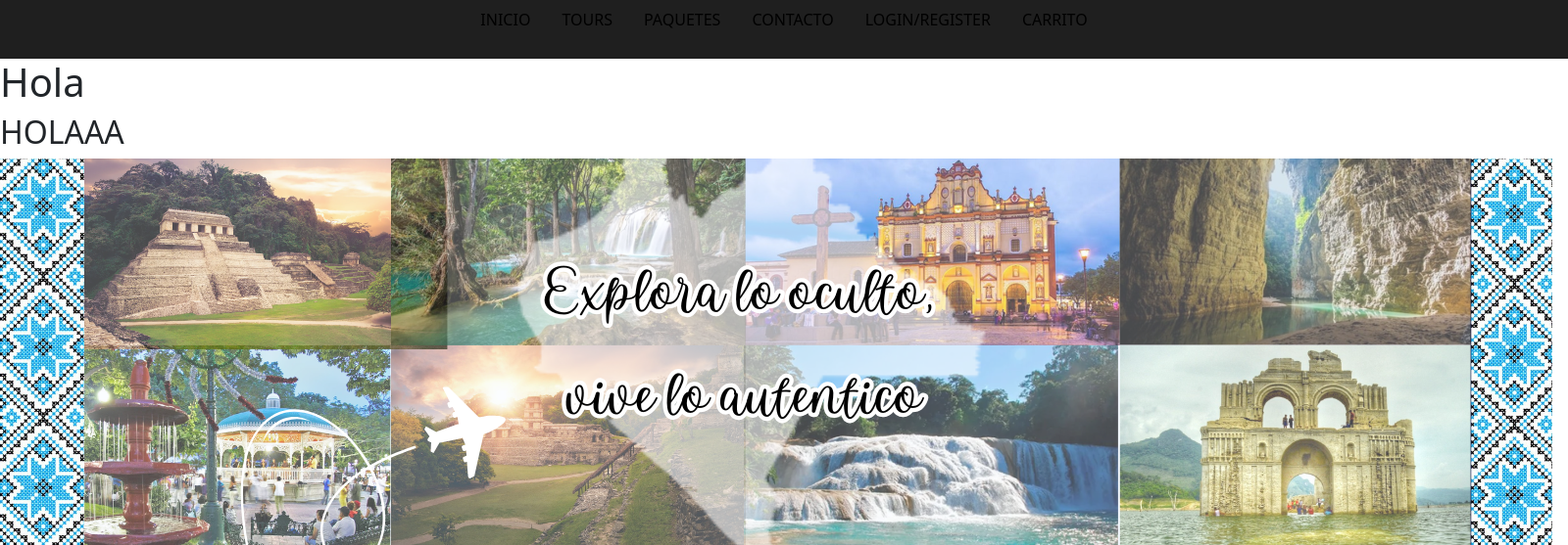
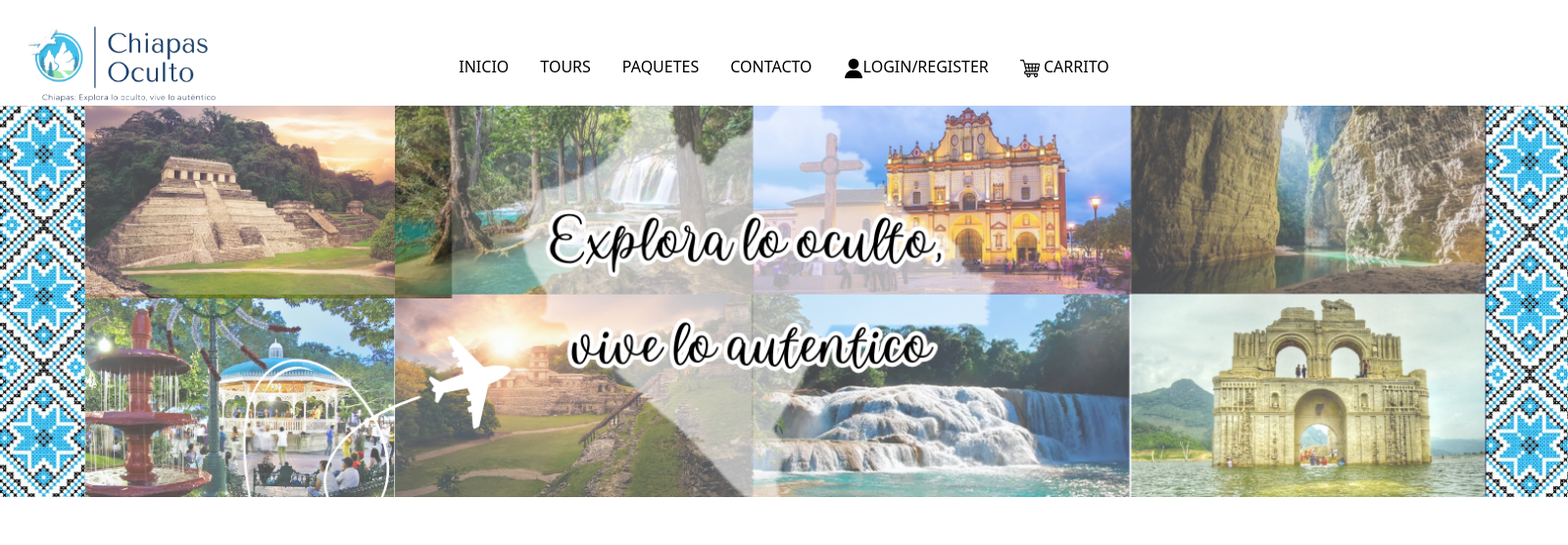
Before and after one commit to CNGamboardz/Proyecto_Final, a PHP site: page /proyecto_final/ in a window 1600 px wide. Shown: the top 557 px of the page at 98% size. Run offline with PHP 8.4, Linux system fonts and the light colour scheme.

Commit message:
Se ha creado el menu de chiapas oculto

```diff
--- a/view/css/style.css
+++ b/view/css/style.css
@@ -2,7 +2,7 @@
     color: rgb(0, 0, 0);
 }
 nav {
-    background-color: rgb(31, 31, 31);
+    background-color: rgb(255, 255, 255);
     height: 60px;
 }
 .nav-link:hover{
@@ -18,3 +18,12 @@ footer{
     height: 80px;
     text-align: center;
 }
+
+#Logo{
+    background: white;
+    height: 240px;
+    text-align: center;
+    background-image: url(../img/logo_chiapasoculto.png);
+    background-repeat: no-repeat;
+    background-size: 250px 150px;
+}
--- a/view/index.php
+++ b/view/index.php
@@ -1,7 +1,3 @@
 <?php require_once("layout/header.php");?>
-
-    <h1>Hola</h1>
-    <H2>HOLAAA</H2>
-    <img src="img/banner.png" alt="">
-
-<?php require_once("layout/footer.php");?>
+<br><br>
+<img src="view/img/banner.png" width="100%" height="100%">
--- a/view/layout/header.php
+++ b/view/layout/header.php
@@ -11,7 +11,10 @@
 
 <body>
     <header>
+
         <nav>
+        <div id="Logo">
+            <br><br>
             <ul class="nav justify-content-center">
                 <li class="nav-item">
                     <a class="nav-link active" aria-current="page" href="#">INICIO</a>
@@ -26,11 +29,12 @@
                     <a class="nav-link" href="#">CONTACTO</a>
                 </li>
                 <li class="nav-item">
-                    <a class="nav-link" href="#">LOGIN/REGISTER</a>
+                    <a class="nav-link" href="#"> <img src="view/img/Icon Usuario.png" width="20px" height="20px">LOGIN/REGISTER</a>
                 </li>
                 <li class="nav-item">
-                    <a class="nav-link" href="#">CARRITO</a>
+                    <a class="nav-link" href="#"> <img src="view/img/Carrito de compras.png" width="20px" height="20px"> CARRITO</a>
                 </li>
             </ul>
         </nav>
+        </div>
     </header>
```
